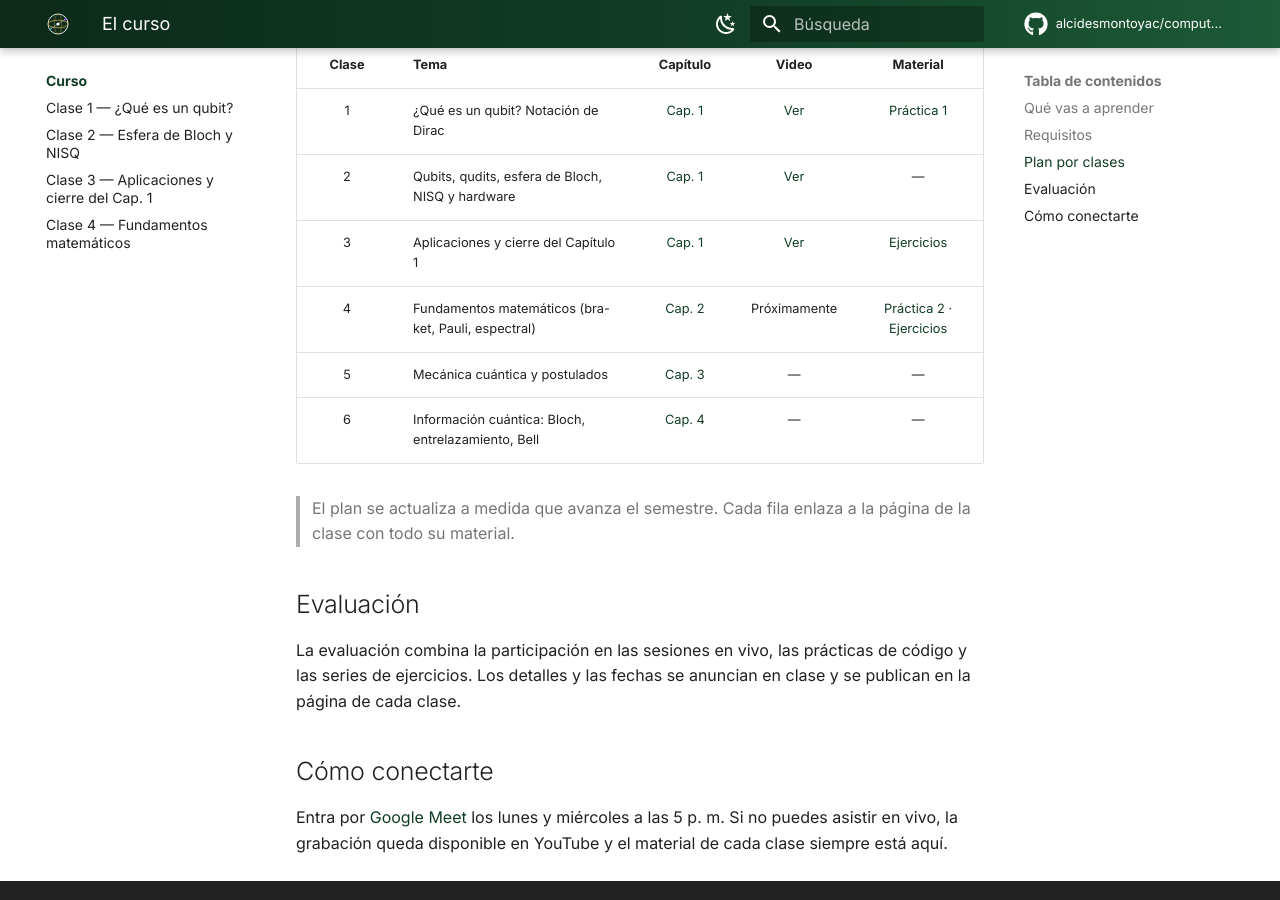
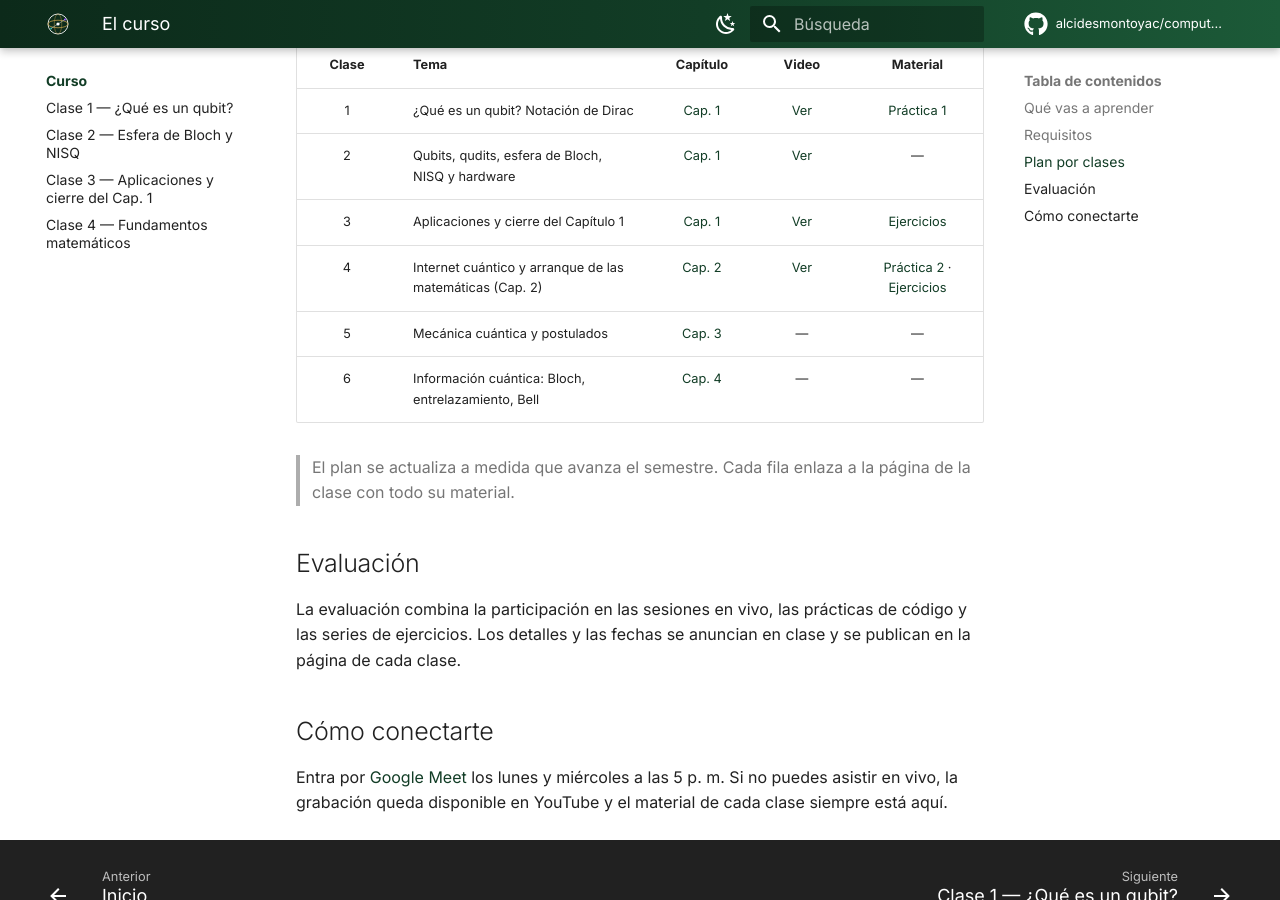
Before and after one commit to alcidesmontoyac/computacion-cuantica, an MkDocs documentation site: the page built from docs/curso/index.md, in a window 1280 px wide and 900 px high, scrolled down 999 px. Built offline with MkDocs 1.6.1 and Material for MkDocs 9.7.7, drawn with Linux system fonts in a browser that asks for light colours; a script that is not in the unit is left out; comment, search, counter and statistics services are not loaded.

Commit message:
Tabla del curso: Clase 4 con enlace al video

```diff
--- a/docs/curso/index.md
+++ b/docs/curso/index.md
@@ -30,7 +30,7 @@ Al terminar el curso podrás:
 | 1 | ¿Qué es un qubit? Notación de Dirac | [Cap. 1](../libro/capitulo-01.md) | [Ver](clase-01.md) | [Práctica 1](../practicas/practica-01-primer-qubit.md) |
 | 2 | Qubits, qudits, esfera de Bloch, NISQ y hardware | [Cap. 1](../libro/capitulo-01.md) | [Ver](clase-02.md) | — |
 | 3 | Aplicaciones y cierre del Capítulo 1 | [Cap. 1](../libro/capitulo-01.md) | [Ver](clase-03.md) | [Ejercicios](../ejercicios/capitulo-01.md) |
-| 4 | Fundamentos matemáticos (bra-ket, Pauli, espectral) | [Cap. 2](../libro/capitulo-02.md) | Próximamente | [Práctica 2](../practicas/practica-02-braket-pauli.md) · [Ejercicios](../ejercicios/capitulo-02.md) |
+| 4 | Internet cuántico y arranque de las matemáticas (Cap. 2) | [Cap. 2](../libro/capitulo-02.md) | [Ver](clase-04.md) | [Práctica 2](../practicas/practica-02-braket-pauli.md) · [Ejercicios](../ejercicios/capitulo-02.md) |
 | 5 | Mecánica cuántica y postulados | [Cap. 3](../libro/capitulo-03.md) | — | — |
 | 6 | Información cuántica: Bloch, entrelazamiento, Bell | [Cap. 4](../libro/capitulo-04.md) | — | — |
 
```
